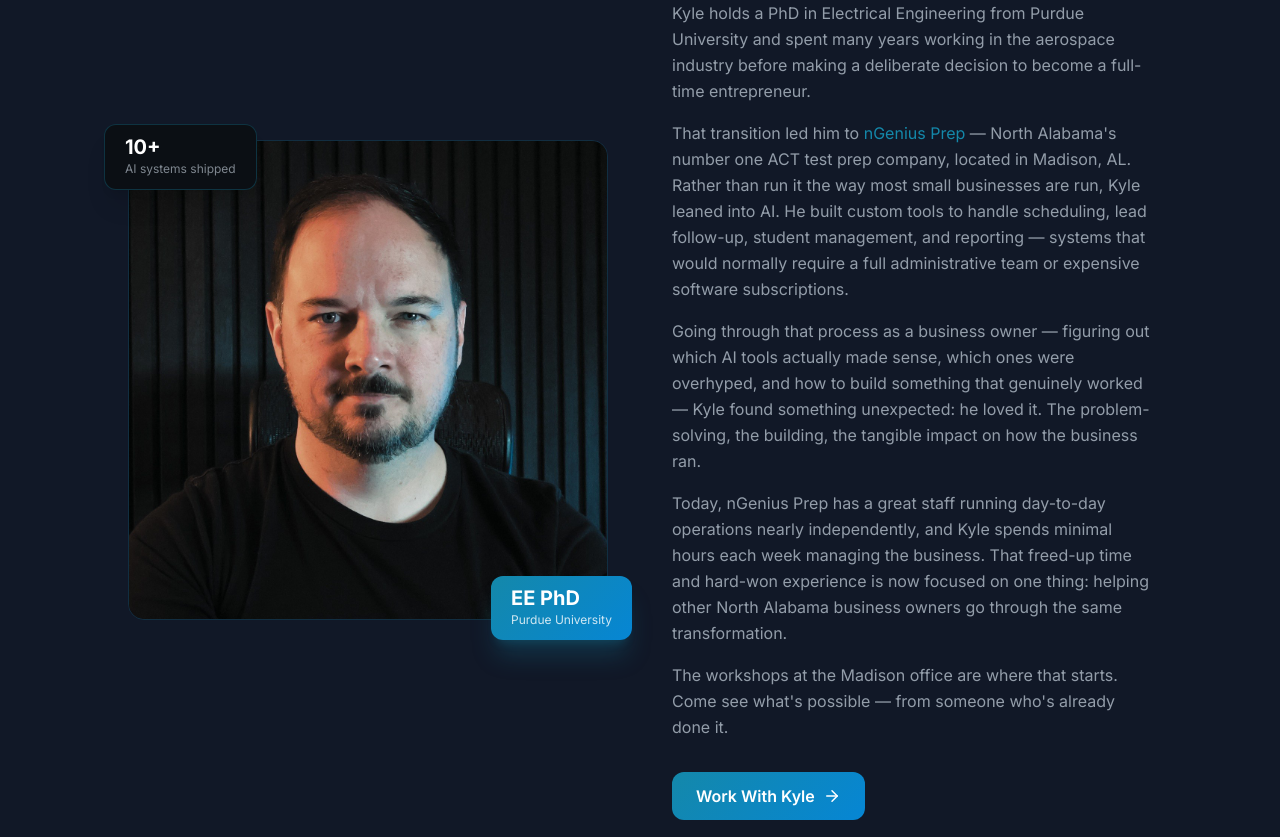
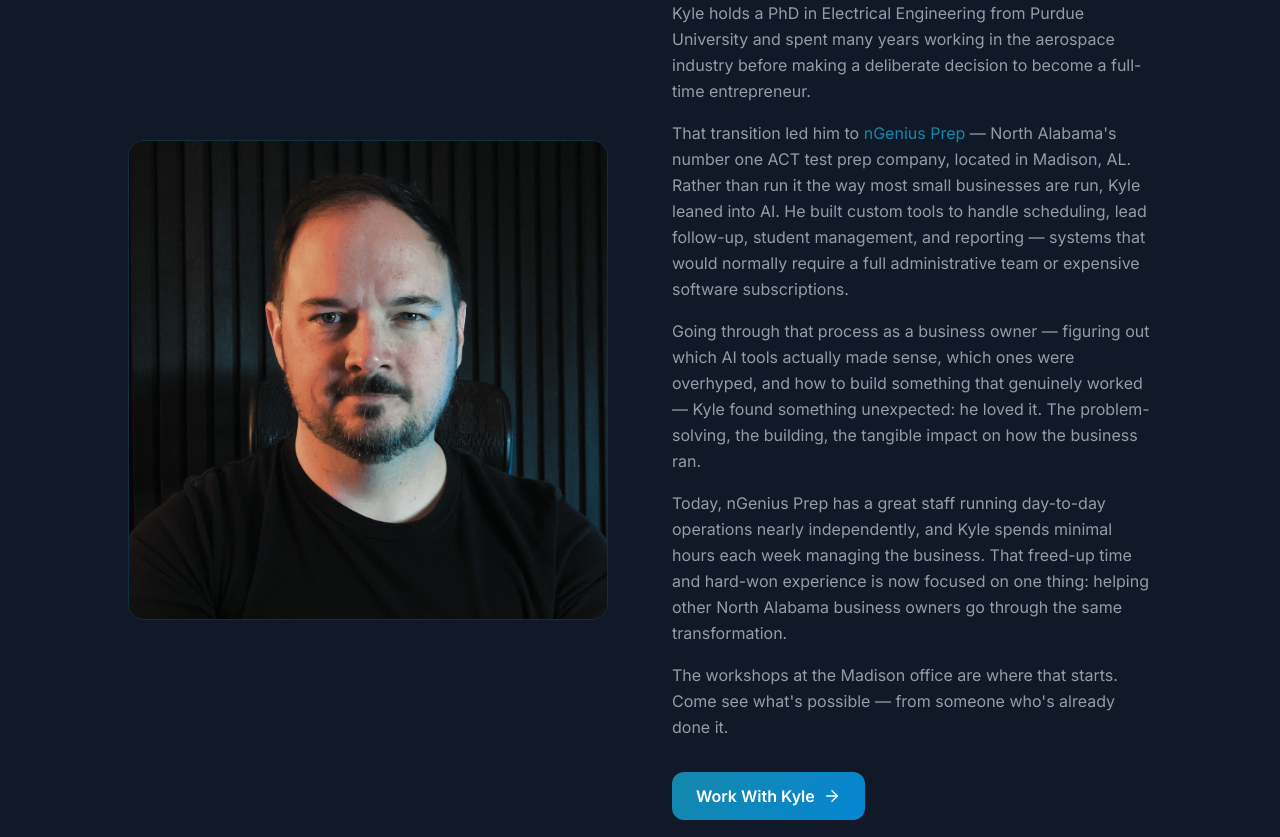
Before and after one commit to fourstonesdigital/fourstones-ai, a Next.js app: page /about in a window 1280 px wide. Shown: the part 620-1457 px from the top of the page. Built offline with nearby package versions, Linux system fonts and the light colour scheme.

Commit message:
Remove floating stat badges from about page headshot

```diff
--- a/app/about/page.tsx
+++ b/app/about/page.tsx
@@ -59,8 +59,7 @@ export default function AboutPage() {
         <div className="max-w-5xl mx-auto grid md:grid-cols-2 gap-16 items-center">
           {/* Photo */}
           <div>
-            <div className="relative">
-              <div className="aspect-square rounded-2xl overflow-hidden border border-[#1488AA]/20">
+            <div className="aspect-square rounded-2xl overflow-hidden border border-[#1488AA]/20">
                 <Image
                   src="/images/kyle.jpg"
                   alt="Kyle Montgomery — Four Stones AI"
@@ -69,18 +68,6 @@ export default function AboutPage() {
                   className="w-full h-full object-cover object-top"
                   priority
                 />
-              </div>
-
-              {/* Floating stat badges */}
-              <div className="absolute -bottom-5 -right-3 md:-right-6 gradient-teal-blue rounded-xl px-5 py-3 shadow-xl shadow-[#1488AA]/25">
-                <div className="text-white text-xl font-bold leading-none">EE PhD</div>
-                <div className="text-white/80 text-xs mt-1 whitespace-nowrap">Purdue University</div>
-              </div>
-
-              <div className="absolute -top-4 -left-3 md:-left-6 bg-[#0B0F14] border border-[#1488AA]/30 rounded-xl px-5 py-3 shadow-xl">
-                <div className="text-white text-xl font-bold leading-none">10+</div>
-                <div className="text-[#CBD5E1]/60 text-xs mt-1 whitespace-nowrap">AI systems shipped</div>
-              </div>
             </div>
           </div>
 
```
